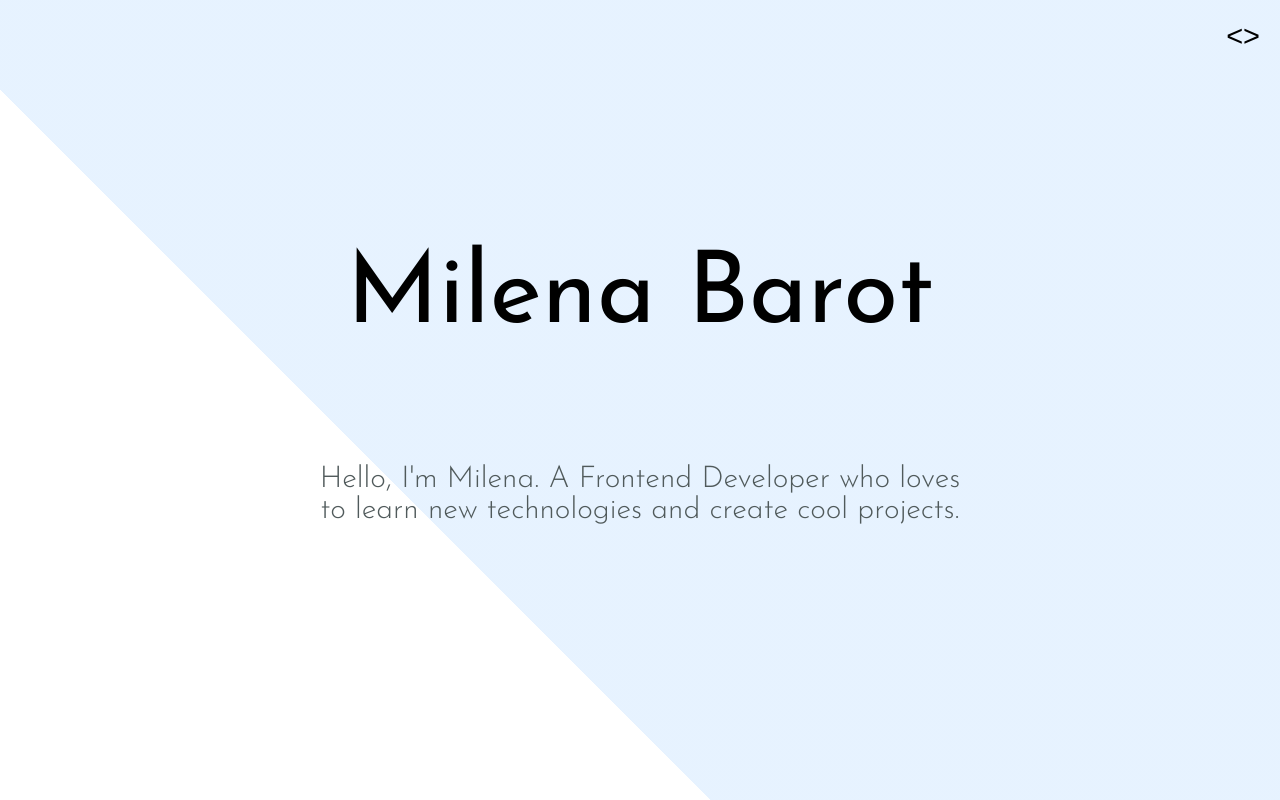
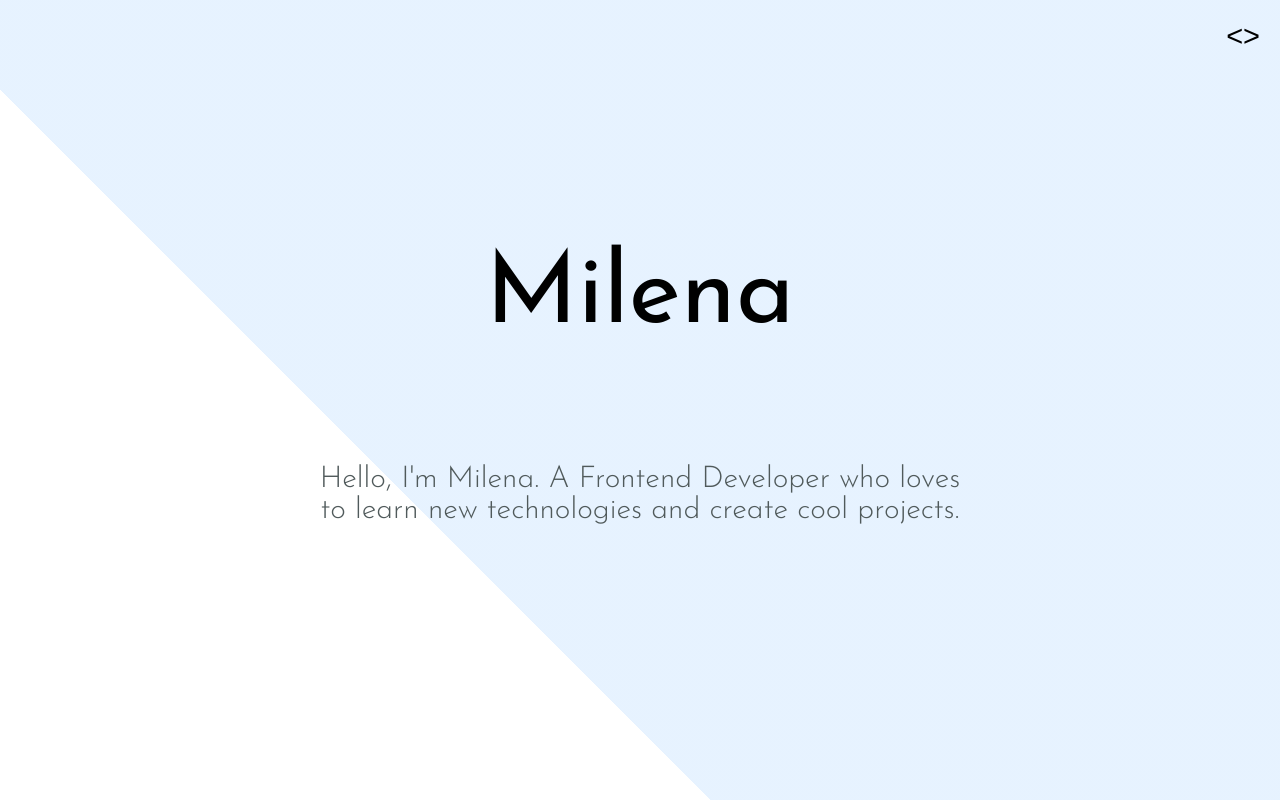
Before and after one commit to milenabarot/portfolio, a React (Create React App) app: page / in a window 1280 px wide. Shown: the top 800 px of the page. Built offline with nearby package versions, Linux system fonts and the light colour scheme.

Commit message:
Doc title and name changes

```diff
--- a/src/App.js
+++ b/src/App.js
@@ -10,7 +10,7 @@ import NavBar from "./components/navBar";
 import { ToastContainer } from "react-toastify";
 
 function App() {
-  document.title = "Milena Barot";
+  document.title = "MB Dev";
   return (
     <div className="app">
       <NavBar />
--- a/src/components/header.js
+++ b/src/components/header.js
@@ -7,7 +7,7 @@ function Header() {
     <div className="header" id="header">
       <div className="header--intro">
         <h1 id="headerTitle" className="header--intro-title">
-          Milena Barot
+          Milena
         </h1>
         <AnimatePresence>
           <motion.p
```
